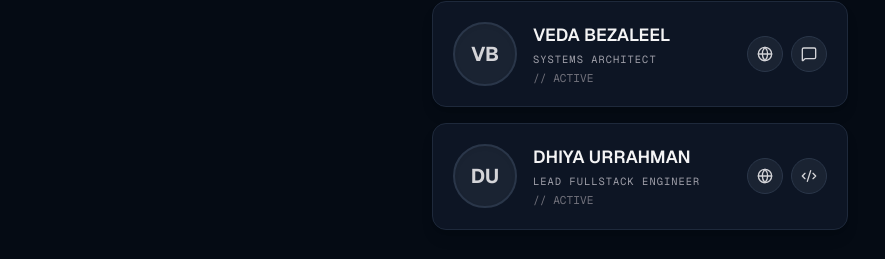
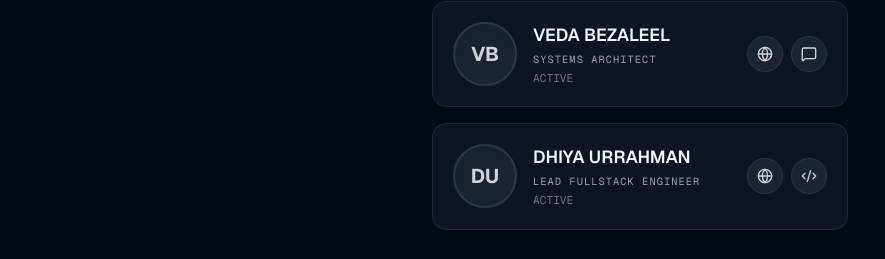
Before and after one commit to urrahmandhiya/next-codered, a Next.js app: page /contributor in a window 1280 px wide. Shown: the part 159-418 px from the top of the page, without its empty margins (0-885 px from the left). Built offline with nearby package versions, Linux system fonts and the light colour scheme.

Commit message:
style: remove double slash

```diff
--- a/app/contributor/page.tsx
+++ b/app/contributor/page.tsx
@@ -45,7 +45,7 @@ export default function ContributorPage() {
                   {contrib.role}
                 </p>
                 <p className="text-[0.7rem] text-zinc-500 font-mono mt-1">
-                  // {contrib.status}
+                  {contrib.status}
                 </p>
               </div>
 
```
